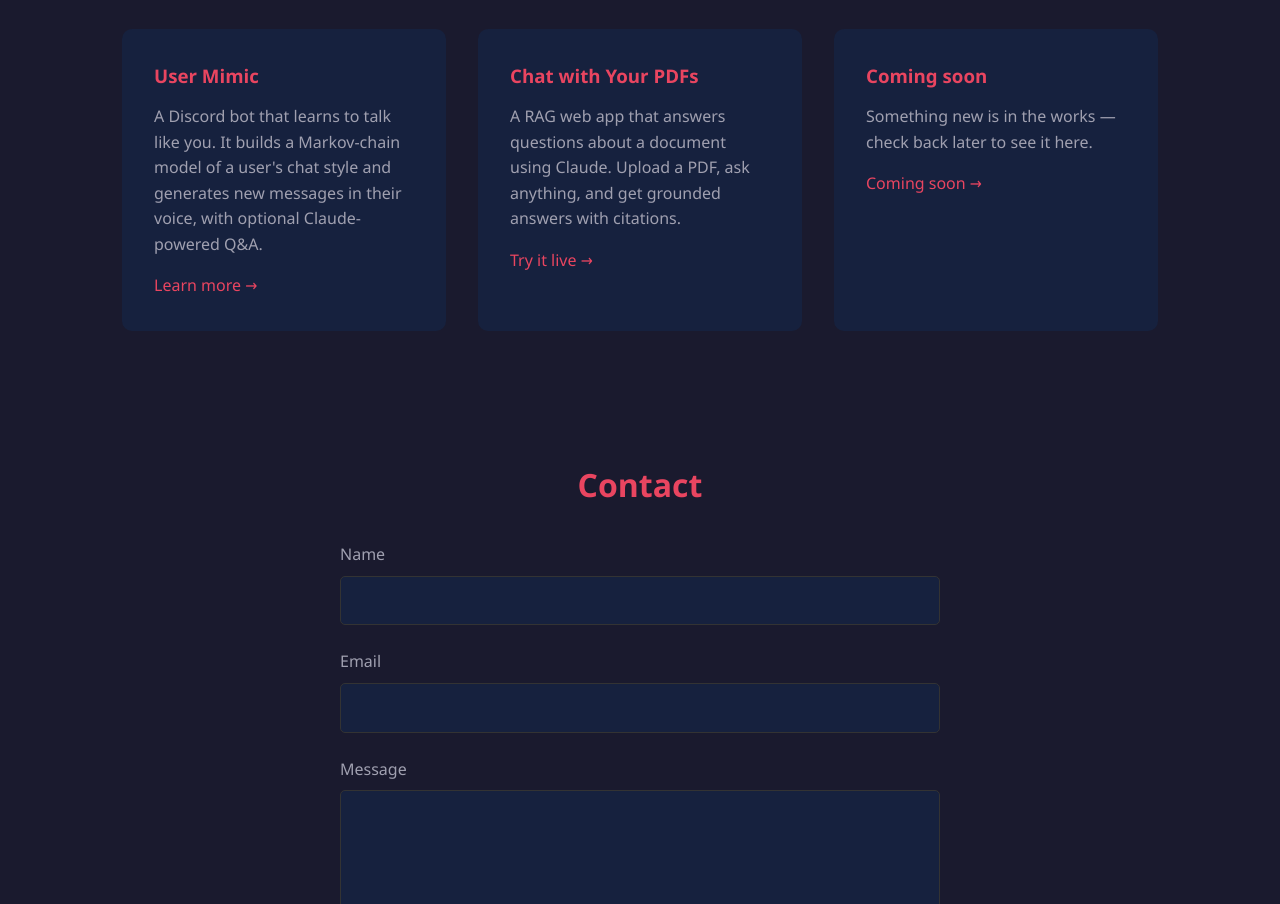
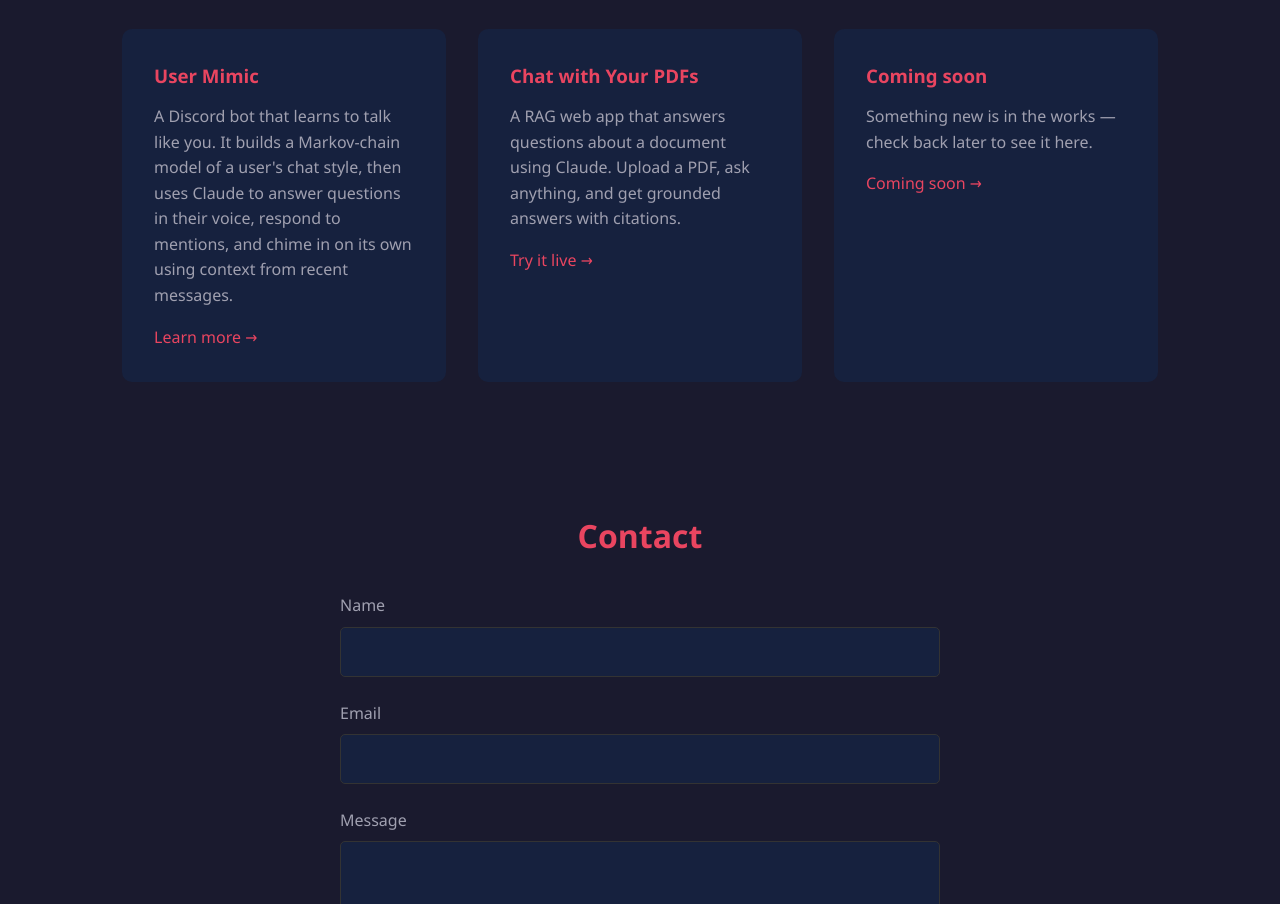
Before and after one commit to Julia-b-work/portfolio, a website: page index.html in a window 1280 px wide. Shown: the part 1124-2028 px from the top of the page. Drawn offline with Linux system fonts and the light colour scheme.

Commit message:
Update project descriptions

```diff
--- a/index.html
+++ b/index.html
@@ -46,7 +46,7 @@
       <div class="project-grid">
         <div class="project-card">
           <h3>User Mimic</h3>
-          <p>A Discord bot that learns to talk like you. It builds a Markov-chain model of a user's chat style and generates new messages in their voice, with optional Claude-powered Q&amp;A.</p>
+          <p>A Discord bot that learns to talk like you. It builds a Markov-chain model of a user's chat style, then uses Claude to answer questions in their voice, respond to mentions, and chime in on its own using context from recent messages.</p>
           <a href="https://github.com/Julia-b-work/discord-mimic" class="project-link" target="_blank" rel="noopener">Learn more &rarr;</a>
         </div>
         <div class="project-card">
```
